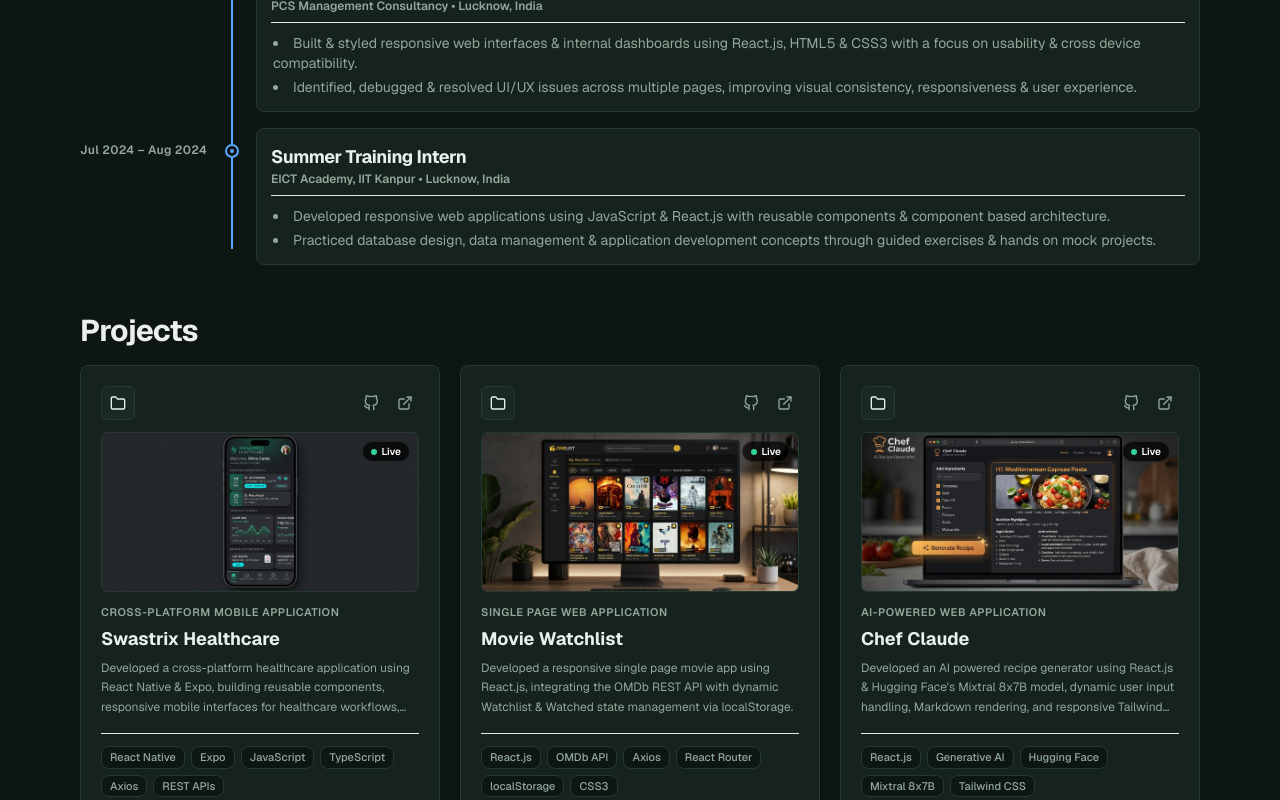
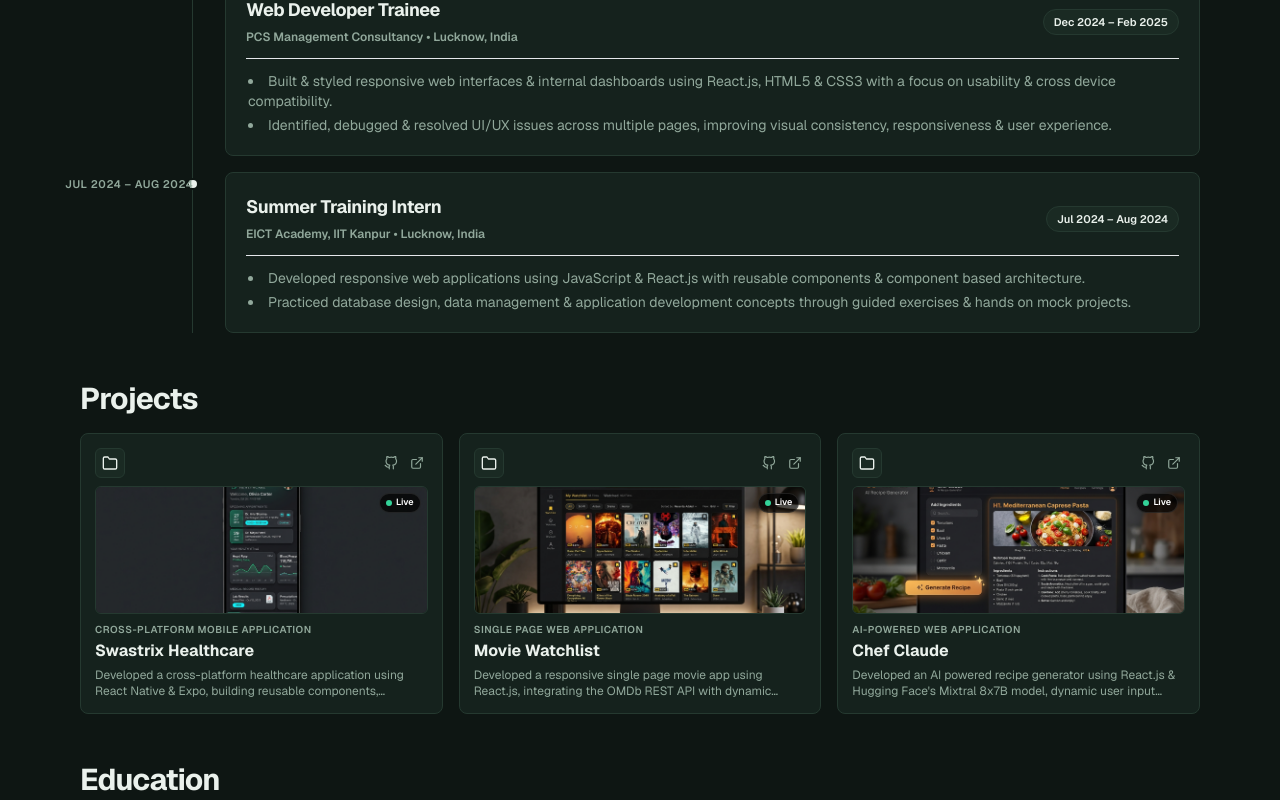
Before and after one commit to AbhinavXDayal/Portfolio, a React (Vite) app: page / in a window 1280 px wide. Shown: the part 1320-2120 px from the top of the page. Built offline with nearby package versions, Linux system fonts and the light colour scheme.

Commit message:
Remove tech badges and horizontal dividers from Projects, and make project cards compact in height

```diff
--- a/src/components/sections/Experience.tsx
+++ b/src/components/sections/Experience.tsx
@@ -12,6 +12,14 @@
         "Building responsive and reusable UI components, screens & navigation flows while integrating RESTful APIs for a hospital management application.",
         "Collaborating in the software development lifecycle to implement features, debug issues, optimize application performance & maintain code quality using Git workflows.",
       ],
+      tags: [
+        "React Native",
+        "JavaScript",
+        "TypeScript",
+        "RESTful APIs",
+        "Hospital Management",
+        "Git",
+      ],
     },
     {
       role: "Web Developer Trainee",
@@ -21,6 +29,14 @@
       bullets: [
         "Built & styled responsive web interfaces & internal dashboards using React.js, HTML5 & CSS3 with a focus on usability & cross device compatibility.",
         "Identified, debugged & resolved UI/UX issues across multiple pages, improving visual consistency, responsiveness & user experience.",
+      ],
+      tags: [
+        "React.js",
+        "HTML5",
+        "CSS3",
+        "UI/UX Design",
+        "Web Dashboards",
+        "Cross Device Compatibility",
       ],
     },
     {
@@ -32,6 +48,13 @@
         "Developed responsive web applications using JavaScript & React.js with reusable components & component based architecture.",
         "Practiced database design, data management & application development concepts through guided exercises & hands on mock projects.",
       ],
+      tags: [
+        "JavaScript",
+        "React.js",
+        "Database Design",
+        "Component Architecture",
+        "Web Applications",
+      ],
     },
   ];
 
@@ -41,49 +64,42 @@
       className="w-full py-4 md:py-6 bg-transparent text-[var(--foreground)]"
     >
       <div className="max-w-6xl mx-auto px-4">
-        <div className="flex flex-col items-center md:items-start text-center md:text-left mb-5">
+        <div className="flex flex-col items-center md:items-start text-center md:text-left mb-4">
           <h2 className="text-2xl md:text-3xl font-bold tracking-tight text-[var(--foreground)]">
             Work Experience
           </h2>
         </div>
 
-        {/* Continuous GitHub Timeline Container */}
-        <div className="relative ml-2 sm:ml-4 md:ml-36 space-y-4">
-          {/* One Continuous Connected Line (Zero SVG, Pure CSS) */}
-          <div className="absolute left-[7px] top-4 bottom-4 w-[2px] bg-[#58A6FF]"></div>
+        <div className="relative border-l border-[var(--border)] ml-3 md:ml-28 space-y-4">
+          {experiences.map((exp) => (
+            <div key={exp.company} className="relative pl-5 md:pl-8 group">
+              {/* Timeline dot */}
+              <div className="absolute -left-[6px] top-1.5 w-3 h-3 rounded-full bg-[var(--foreground)] border-2 border-[var(--background)] group-hover:scale-125 transition-transform duration-200"></div>
 
-          {experiences.map((exp) => (
-            <div key={exp.company} className="relative pl-6 md:pl-8 group">
-              {/* GitHub Double-Ring Commit Node sitting on the continuous line */}
-              <div className="absolute left-[1px] top-4 w-[14px] h-[14px] rounded-full border-2 border-[#58A6FF] bg-[var(--background)] flex items-center justify-center z-10 group-hover:scale-110 transition-transform duration-200">
-                <div className="w-[4px] h-[4px] rounded-full bg-[#58A6FF]"></div>
-              </div>
-
-              {/* Date on the Left (Desktop: positioned left of timeline) */}
-              <div className="hidden md:block absolute -left-36 top-3.5 text-xs font-semibold text-[var(--muted-foreground)] tracking-wide text-right w-30 pr-3 select-none">
+              {/* Left Date Label for MD+ */}
+              <div className="md:absolute md:-left-32 md:top-1 text-[11px] font-semibold text-[var(--muted-foreground)] uppercase tracking-wider mb-1.5 md:mb-0 text-left md:text-right">
                 {exp.period}
               </div>
 
-              {/* Date on Mobile (above card) */}
-              <div className="md:hidden text-xs font-semibold text-[var(--muted-foreground)] mb-1.5 tracking-wide">
-                {exp.period}
-              </div>
-
-              {/* Clean Experience Card (No hashes, no branch names) */}
-              <div className="bg-[var(--card)] text-[var(--card-foreground)] border border-[var(--border)] rounded-[var(--radius)] p-3.5 sm:p-4.5 shadow-xs hover:border-[var(--brand-accent)]/40 transition-all duration-200">
-                <div className="mb-2.5 pb-2 border-b border-[var(--border)]/60">
-                  <h3 className="text-base sm:text-lg font-bold text-[var(--foreground)] tracking-tight">
-                    {exp.role}
-                  </h3>
-                  <p className="text-xs font-semibold text-[var(--muted-foreground)]">
-                    {exp.company} • {exp.location}
-                  </p>
+              {/* Card Content */}
+              <div className="bg-[var(--card)] text-[var(--card-foreground)] border border-[var(--border)] rounded-[var(--radius)] p-4 sm:p-5 shadow-xs hover:border-[var(--foreground)]/30 transition-all duration-200">
+                <div className="flex flex-col sm:flex-row items-start sm:items-center justify-between gap-2 mb-3 pb-2.5 border-b border-[var(--border)]/60">
+                  <div>
+                    <h3 className="text-base sm:text-lg font-bold text-[var(--foreground)] tracking-tight">
+                      {exp.role}
+                    </h3>
+                    <span className="inline-flex items-center gap-1.5 text-xs font-semibold text-[var(--muted-foreground)]">
+                      {exp.company} • {exp.location}
+                    </span>
+                  </div>
+                  <div className="inline-flex items-center gap-1 px-2.5 py-1 rounded-full bg-[var(--accent)] text-[var(--foreground)] border border-[var(--border)] text-[11px] font-semibold shadow-2xs">
+                    {exp.period}
+                  </div>
                 </div>
 
-                {/* Bullets */}
                 <ul className="list-disc list-inside space-y-1 text-xs sm:text-sm text-[var(--muted-foreground)] leading-relaxed text-left">
-                  {exp.bullets.map((bullet, bIdx) => (
-                    <li key={bIdx} className="pl-0.5">
+                  {exp.bullets.map((bullet, idx) => (
+                    <li key={idx} className="pl-0.5">
                       <span>{bullet}</span>
                     </li>
                   ))}
--- a/src/components/sections/Projects.tsx
+++ b/src/components/sections/Projects.tsx
@@ -66,16 +66,15 @@
           </h2>
         </div>
 
-        <div className="grid grid-cols-1 md:grid-cols-2 lg:grid-cols-3 gap-5">
+        <div className="grid grid-cols-1 md:grid-cols-2 lg:grid-cols-3 gap-3.5 sm:gap-4">
           {projects.map((project) => (
             <div
               key={project.title}
-              className="bg-[var(--card)] text-[var(--card-foreground)] border border-[var(--border)] rounded-[var(--radius)] p-4 sm:p-5 flex flex-col justify-between hover:border-[var(--foreground)]/40 transition-all duration-300 shadow-xs group"
+              className="bg-[var(--card)] text-[var(--card-foreground)] border border-[var(--border)] rounded-[var(--radius)] p-3 sm:p-3.5 hover:border-[var(--foreground)]/30 transition-all duration-300 group shadow-xs hover:-translate-y-0.5"
             >
-              <div>
-                {/* Card Header */}
-                <div className="flex items-center justify-between mb-3">
-                  <div className="p-2 rounded-md bg-[var(--accent)] text-[var(--foreground)] border border-[var(--border)]">
+              {/* Header Icon & Links */}
+              <div className="flex items-center justify-between mb-2">
+                <div className="p-1.5 rounded-md bg-[var(--accent)] text-[var(--foreground)] border border-[var(--border)]">
                   <svg
                     stroke="currentColor"
                     fill="none"
@@ -91,12 +90,12 @@
                     <path d="M22 19a2 2 0 0 1-2 2H4a2 2 0 0 1-2-2V5a2 2 0 0 1 2-2h5l2 3h9a2 2 0 0 1 2 2z"></path>
                   </svg>
                 </div>
-                  <div className="flex items-center gap-1.5">
+                <div className="flex items-center gap-1">
                   <a
                     href={project.github}
                     target="_blank"
                     rel="noopener noreferrer"
-                      className="p-1.5 rounded-md hover:bg-[var(--accent)] text-[var(--muted-foreground)] hover:text-[var(--foreground)] transition-colors"
+                    className="p-1 rounded-md hover:bg-[var(--accent)] text-[var(--muted-foreground)] hover:text-[var(--foreground)] transition-colors"
                     aria-label="GitHub Repository"
                   >
                     <svg
@@ -106,7 +105,7 @@
                       viewBox="0 0 24 24"
                       strokeLinecap="round"
                       strokeLinejoin="round"
-                        className="text-base"
+                      className="text-sm"
                       height="1em"
                       width="1em"
                       xmlns="http://www.w3.org/2000/svg"
@@ -118,7 +117,7 @@
                     href={project.live}
                     target="_blank"
                     rel="noopener noreferrer"
-                      className="p-1.5 rounded-md hover:bg-[var(--accent)] text-[var(--muted-foreground)] hover:text-[var(--foreground)] transition-colors"
+                    className="p-1 rounded-md hover:bg-[var(--accent)] text-[var(--muted-foreground)] hover:text-[var(--foreground)] transition-colors"
                     aria-label="Live Demo Link"
                   >
                     <svg
@@ -128,7 +127,7 @@
                       viewBox="0 0 24 24"
                       strokeLinecap="round"
                       strokeLinejoin="round"
-                        className="text-base"
+                      className="text-sm"
                       height="1em"
                       width="1em"
                       xmlns="http://www.w3.org/2000/svg"
@@ -146,7 +145,7 @@
                 href={project.live}
                 target="_blank"
                 rel="noopener noreferrer"
-                  className="relative block w-full h-36 sm:h-40 rounded-md overflow-hidden mb-3 border border-[var(--border)] group/image cursor-pointer"
+                className="relative block w-full h-28 sm:h-32 rounded-md overflow-hidden mb-2 border border-[var(--border)] group/image cursor-pointer"
               >
                 <img
                   src={project.image}
@@ -154,13 +153,13 @@
                   className="w-full h-full object-cover transition-transform duration-500 group-hover/image:scale-105"
                 />
                 {/* Subtle live indicator badge */}
-                  <div className="absolute top-2 right-2 px-2 py-0.5 rounded-full bg-black/70 backdrop-blur-xs border border-white/10 text-[10px] font-semibold text-white flex items-center gap-1 z-10 transition-opacity duration-200 group-hover/image:opacity-0">
+                <div className="absolute top-1.5 right-1.5 px-1.5 py-0.5 rounded-full bg-black/70 backdrop-blur-xs border border-white/10 text-[9px] font-semibold text-white flex items-center gap-1 z-10 transition-opacity duration-200 group-hover/image:opacity-0">
                   <span className="w-1.5 h-1.5 rounded-full bg-emerald-400 animate-pulse"></span>
                   Live
                 </div>
                 {/* Hover Overlay with Live Button */}
                 <div className="absolute inset-0 bg-black/60 backdrop-blur-[2px] opacity-0 group-hover/image:opacity-100 transition-all duration-300 flex items-center justify-center">
-                    <span className="px-3.5 py-1.5 rounded-full bg-white text-zinc-950 text-xs font-bold flex items-center gap-1 shadow-md transform translate-y-1 group-hover/image:translate-y-0 transition-transform duration-300">
+                  <span className="px-3 py-1 rounded-full bg-white text-zinc-950 text-[11px] font-bold flex items-center gap-1 shadow-md transform translate-y-1 group-hover/image:translate-y-0 transition-transform duration-300">
                     Live Demo{" "}
                     <svg
                       stroke="currentColor"
@@ -183,28 +182,15 @@
               </a>
 
               {/* Category & Title */}
-                <span className="text-[11px] font-semibold uppercase tracking-wider text-[var(--muted-foreground)] block mb-1 text-center sm:text-left">
+              <span className="text-[10px] font-semibold uppercase tracking-wider text-[var(--muted-foreground)] block mb-0.5 text-center sm:text-left">
                 {project.category}
               </span>
-                <h3 className="text-base sm:text-lg font-bold mb-1.5 text-[var(--foreground)] group-hover:text-[var(--foreground)] transition-colors text-center sm:text-left">
+              <h3 className="text-sm sm:text-base font-bold mb-1 text-[var(--foreground)] group-hover:text-[var(--foreground)] transition-colors text-center sm:text-left">
                 {project.title}
               </h3>
-                <p className="text-xs text-[var(--muted-foreground)] mb-4 leading-relaxed text-center sm:text-left line-clamp-3">
+              <p className="text-[11.5px] sm:text-xs text-[var(--muted-foreground)] leading-relaxed text-center sm:text-left line-clamp-2">
                 {project.description}
               </p>
-              </div>
-
-              {/* Tech Tags */}
-              <div className="flex flex-wrap justify-center sm:justify-start gap-1.5 pt-3 border-t border-[var(--border)]/60">
-                {project.tags.map((tag) => (
-                  <span
-                    key={tag}
-                    className="px-2 py-0.5 text-[11px] font-medium rounded-[var(--radius)] bg-[var(--background)] text-[var(--muted-foreground)] border border-[var(--border)]"
-                  >
-                    {tag}
-                  </span>
-                ))}
-              </div>
             </div>
           ))}
         </div>
```
Lines whose indentation alone changed are shown as unchanged.
